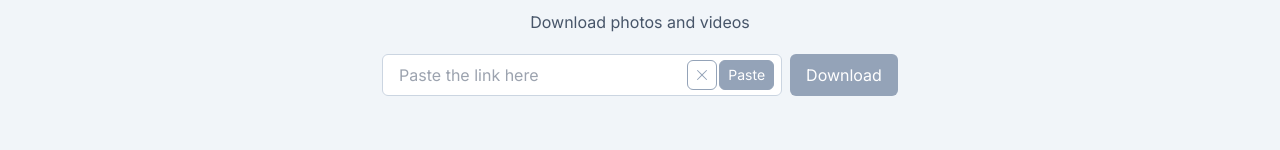
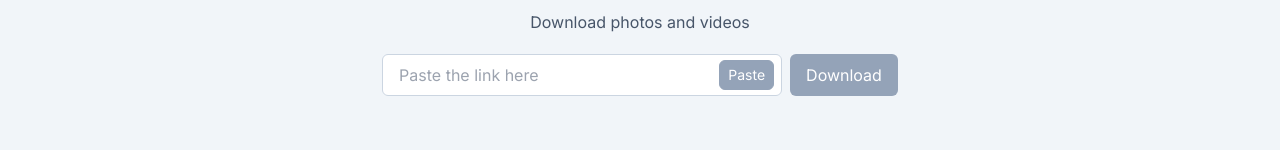
Before and after one commit to elvisyjlin/dotjpg, a Next.js app: page / in a window 1280 px wide. Shown: the part 228-378 px from the top of the page. Built offline with nearby package versions, Linux system fonts and the light colour scheme; no server answers.

Commit message:
Hide delete button on empty query

```diff
--- a/src/components/hero.tsx
+++ b/src/components/hero.tsx
@@ -91,8 +91,9 @@ const Hero: FC<HeroProps> = ({ selectedPlatform }) => {
                 onChange={(e) => setInput(e.target.value)}
               />
               <button
-                className="absolute top-1.5 right-[4.1rem] text-slate-400 bg-white border border-slate-400
-                  hover:text-slate-800 hover:border-slate-800 rounded-md text-sm p-1.5"
+                className={`absolute top-1.5 right-[4.35rem] text-slate-400 bg-white border border-slate-400
+                  hover:text-slate-800 hover:bg-slate-50 hover:border-slate-800 rounded-md text-sm p-1.5
+                  transition-transform ${input === "" ? "scale-0" : "scale-100"}`}
                 onClick={(e) => {
                   e.preventDefault();
                   setInput("");
```
